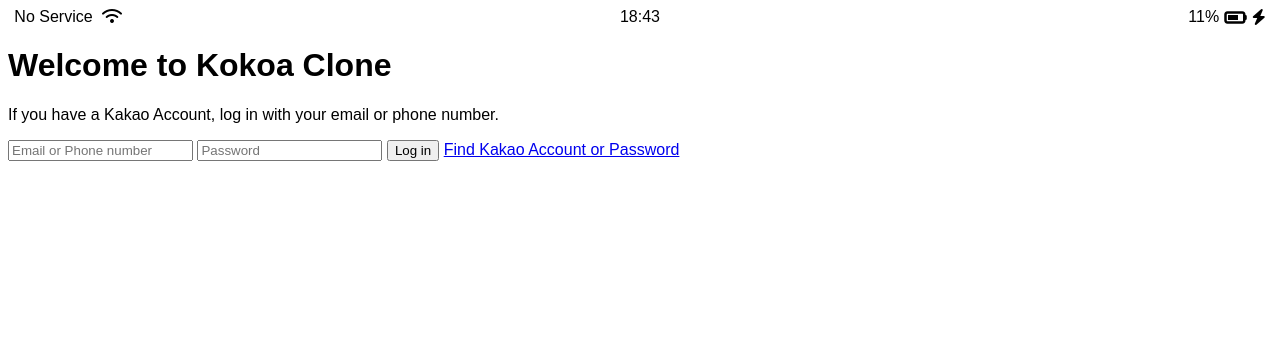
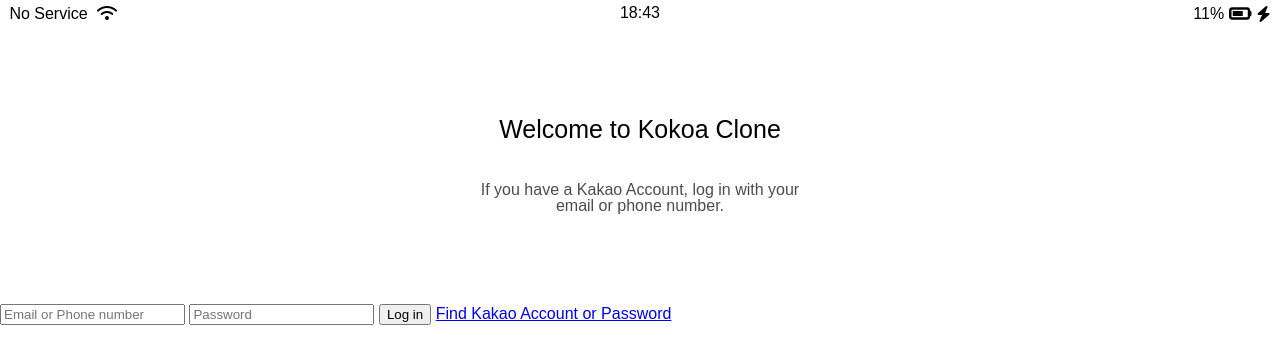
Before and after one commit to starlash7/Kakao-clone, a plain HTML site: page index.html in a window 1280 px wide. Drawn offline with Linux system fonts and the light colour scheme.

Commit message:
3. Sign-up- part three

```diff
--- /dev/null
+++ b/css/reset.css
@@ -0,0 +1,129 @@
+/* http://meyerweb.com/eric/tools/css/reset/
+   v2.0 | 20110126
+   License: none (public domain)
+*/
+
+html,
+body,
+div,
+span,
+applet,
+object,
+iframe,
+h1,
+h2,
+h3,
+h4,
+h5,
+h6,
+p,
+blockquote,
+pre,
+a,
+abbr,
+acronym,
+address,
+big,
+cite,
+code,
+del,
+dfn,
+em,
+img,
+ins,
+kbd,
+q,
+s,
+samp,
+small,
+strike,
+strong,
+sub,
+sup,
+tt,
+var,
+b,
+u,
+i,
+center,
+dl,
+dt,
+dd,
+ol,
+ul,
+li,
+fieldset,
+form,
+label,
+legend,
+table,
+caption,
+tbody,
+tfoot,
+thead,
+tr,
+th,
+td,
+article,
+aside,
+canvas,
+details,
+embed,
+figure,
+figcaption,
+footer,
+header,
+hgroup,
+menu,
+nav,
+output,
+ruby,
+section,
+summary,
+time,
+mark,
+audio,
+video {
+  margin: 0;
+  padding: 0;
+  border: 0;
+  font-size: 100%;
+  font: inherit;
+  vertical-align: baseline;
+}
+/* HTML5 display-role reset for older browsers */
+article,
+aside,
+details,
+figcaption,
+figure,
+footer,
+header,
+hgroup,
+menu,
+nav,
+section {
+  display: block;
+}
+body {
+  line-height: 1;
+}
+ol,
+ul {
+  list-style: none;
+}
+blockquote,
+q {
+  quotes: none;
+}
+blockquote:before,
+blockquote:after,
+q:before,
+q:after {
+  content: "";
+  content: none;
+}
+table {
+  border-collapse: collapse;
+  border-spacing: 0;
+}
--- /dev/null
+++ b/css/status-bar.css
@@ -0,0 +1,28 @@
+.status-bar {
+  display: flex;
+  justify-content: center;
+  padding: 5px 3px;
+}
+
+.status-bar__column {
+  width: 33%;
+}
+
+.status-bar__column:first-child span {
+  margin-right: 5px;
+}
+
+.status-bar__column:nth-child(2) {
+  display: flex;
+  justify-content: center;
+}
+
+.status-bar__column:last-child {
+  display: flex;
+  justify-content: flex-end;
+  align-items: center;
+}
+
+.status-bar__column .fa-battery-three-quarters {
+  margin: 0px 5px;
+}
--- a/css/style.css
+++ b/css/style.css
@@ -1,31 +1,24 @@
+@import "reset.css";
+@import "status-bar.css";
+
 body {
   font-family: Arial, Helvetica, sans-serif;
 }
 
-.status-bar {
+.welcome-header {
+  margin: 90px 0px;
+  text-align: center;
   display: flex;
-  justify-content: center;
-}
-
-.status-bar__column {
-  width: 33%;
-}
-
-.status-bar__column:first-child span {
-  margin-right: 5px;
-}
-
-.status-bar__column:nth-child(2) {
-  display: flex;
-  justify-content: center;
-}
-
-.status-bar__column:last-child {
-  display: flex;
-  justify-content: flex-end;
+  flex-direction: column;
   align-items: center;
 }
 
-.status-bar__column .fa-battery-three-quarters {
-  margin: 0px 5px;
+.welcome-header__title {
+  margin-bottom: 40px;
+  font-size: 25px;
 }
+
+.welcome-header__text {
+  width: 25%;
+  opacity: 0.7;
+}
```
